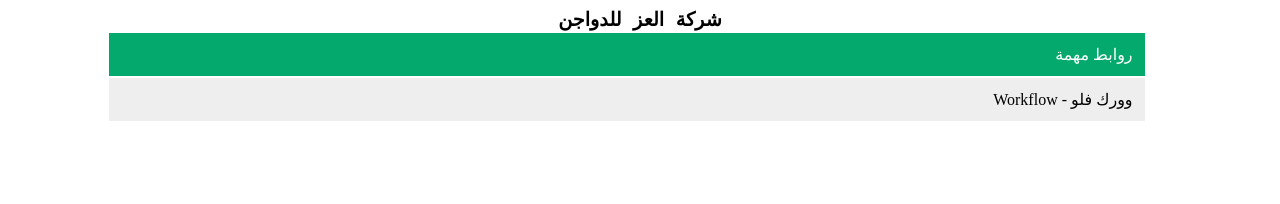
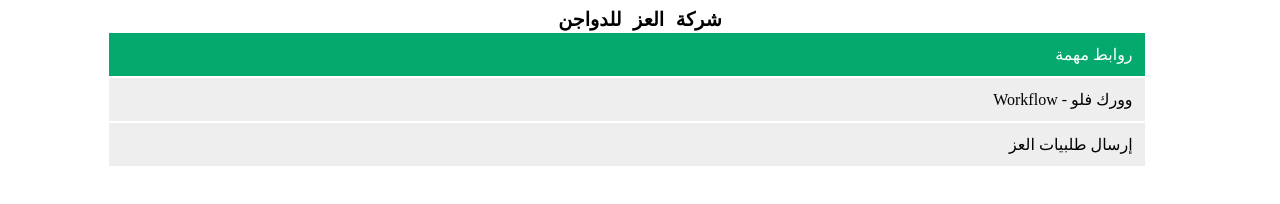
Before and after one commit to ezzchic/links, a plain HTML site: page index.html in a window 1280 px wide. Drawn offline with Linux system fonts and the light colour scheme.

Commit message:
Update index.html, إرسال طلبيات العز

```diff
--- a/index.html
+++ b/index.html
@@ -14,6 +14,7 @@
     <div class="vertical-menu">
       <a href="#" class="active">روابط مهمة</a>
       <a href="http://46.32.98.99:2020/thu/f?p=116:LOGIN_DESKTOP:10895709042304:::::&c=EZZ_WS">وورك فلو - Workflow</a>
+      <a href="https://ezzchic.github.io/orders/">إرسال طلبيات العز</a>
     </div>
   </body>
 </html>
```
